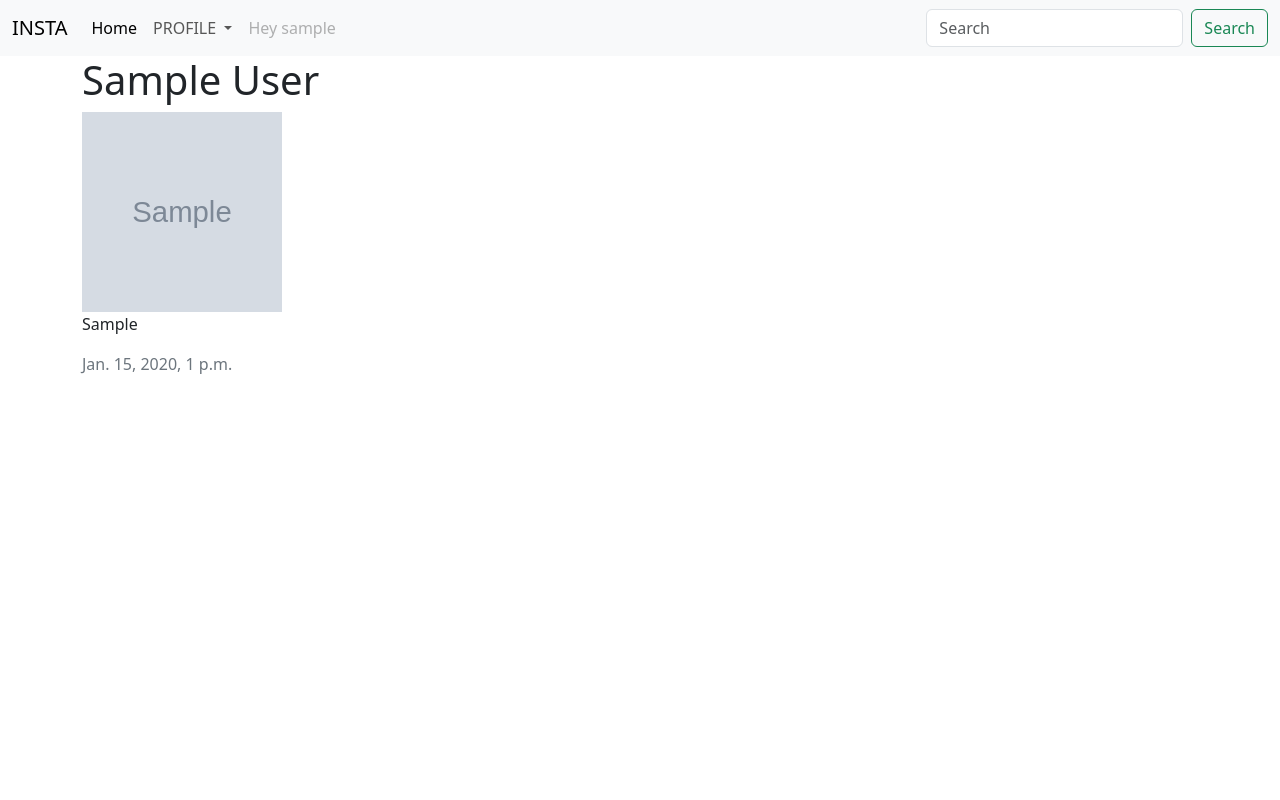
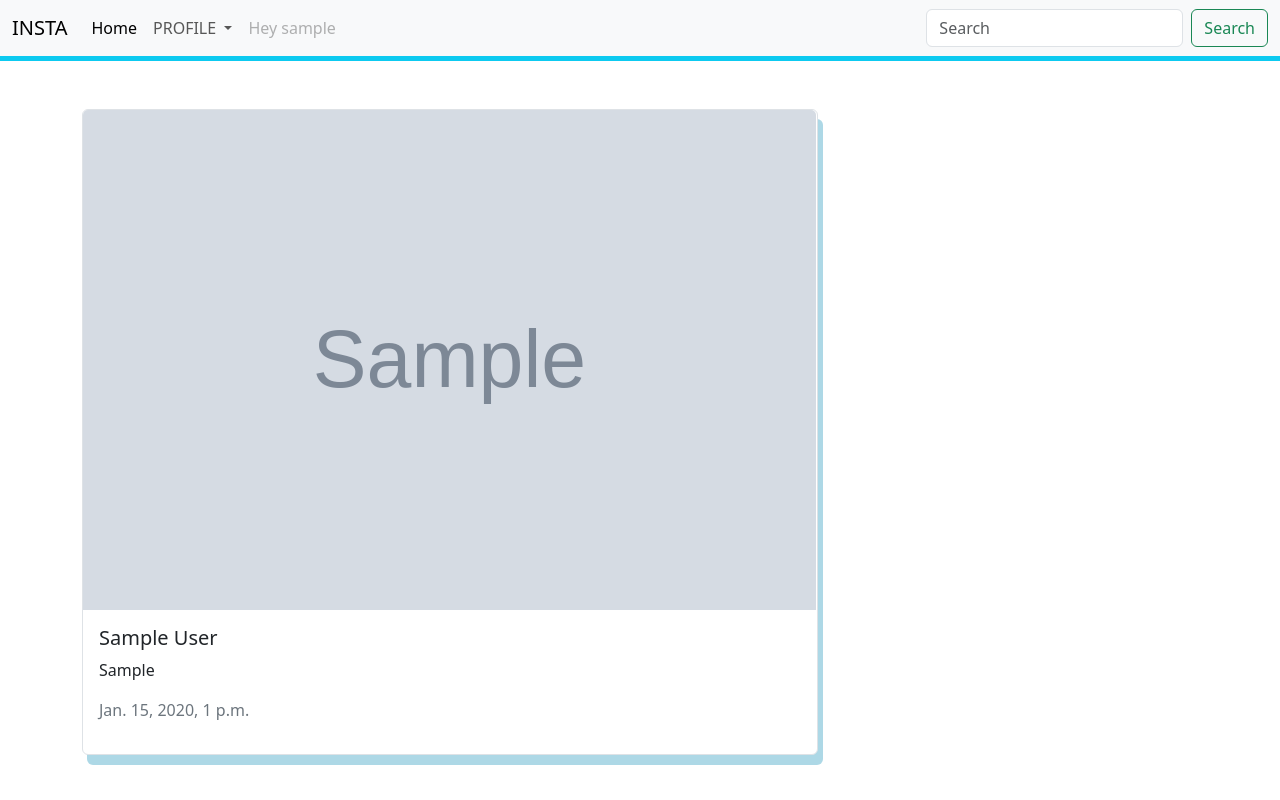
Before and after one commit to njoroge-jane/Instagram-clone, a Django app: page / in a window 1280 px wide. Run offline with Django 4.2, Linux system fonts and the light colour scheme; a user stored in the database is signed in; tables that the repository leaves empty hold one stand-in row (values such as "Sample post"); grey boxes marked "Sample" are stand-in pictures; some libraries are stand-ins or nearby versions.

Commit message:
deployment

```diff
--- a/account/models.py
+++ b/account/models.py
@@ -25,6 +25,7 @@ class Profile(models.Model):
 
 
 class Image(models.Model):
+    # user = models.OneToOneField(User, on_delete=models.CASCADE,related_name='user')
     title = models.CharField(max_length =60)
     caption = models.TextField()
     pub_date = models.DateTimeField(auto_now_add=True)
--- a/account/templates/index.html
+++ b/account/templates/index.html
@@ -3,16 +3,23 @@
 <div class="container">
 <div class="row">
 {%for image in images%}
-<div class="col-md-5">
-<h1>{{image.title}}</h1>
-<img style="height: 200px;width: 200px;" src="{{image.image.url}}" alt="">
-<p>{{image.caption}}</p>
+<div class="col-md-8">
+
+<div class="card mt-5 border" style="box-shadow: 5px 10px lightblue;">
+
+  <img class="card-img-top" style="height: 500px;width: 733px;" src="{{image.image.url}}" alt="">
+
+<div class="card-body">
+  <h5 class="card-title">{{image.title}}</h5>
+<p class="card-text">{{image.caption}}</p>
 
 <i class="far fa-thumbs-up">{{count}}</i>
 
 <i class="far fa-thin fa-comment"></i>
 <p class="text-secondary">{{image.pub_date}}</p>
 </div>
+</div>
+</div>
 {%endfor%}
 </div>
 </div>
--- a/account/templates/navbar.html
+++ b/account/templates/navbar.html
@@ -1,4 +1,4 @@
-<nav class="navbar navbar-expand-lg navbar-light bg-light sticky-top" >
+<nav class="navbar navbar-expand-lg navbar-light bg-light sticky-top border-bottom border-info border-5">
   <div class="container-fluid">
     <a class="navbar-brand" href="#">INSTA</a>
     <button class="navbar-toggler" type="button" data-bs-toggle="collapse" data-bs-target="#navbarSupportedContent" aria-controls="navbarSupportedContent" aria-expanded="false" aria-label="Toggle navigation">
@@ -14,8 +14,9 @@
             PROFILE
           </a>
           <ul class="dropdown-menu" aria-labelledby="navbarDropdown">
+            <li><a class="dropdown-item" href="{%url 'profile'%}">First create profile</a></li>
             <li><a class="dropdown-item" href="{%url 'upload'%}">Upload a post</a></li>
-            <li><a class="dropdown-item" href="{%url 'profile'%}">View profile</a></li>
+
             <li><hr class="dropdown-divider"></li>
             <li><a class="dropdown-item" href="accounts/login/">Logout</a></li>
           </ul>
--- a/instagram/settings.py
+++ b/instagram/settings.py
@@ -18,7 +18,6 @@ from decouple import config,Csv
 
 MODE=config("MODE", default="dev")
 SECRET_KEY = config('SECRET_KEY')
-# DEBUG = config('DEBUG', default=False, cast=bool)
 DEBUG=os.environ.get('DEBUG',False)
 # development
 if config('MODE')=="dev":
```
